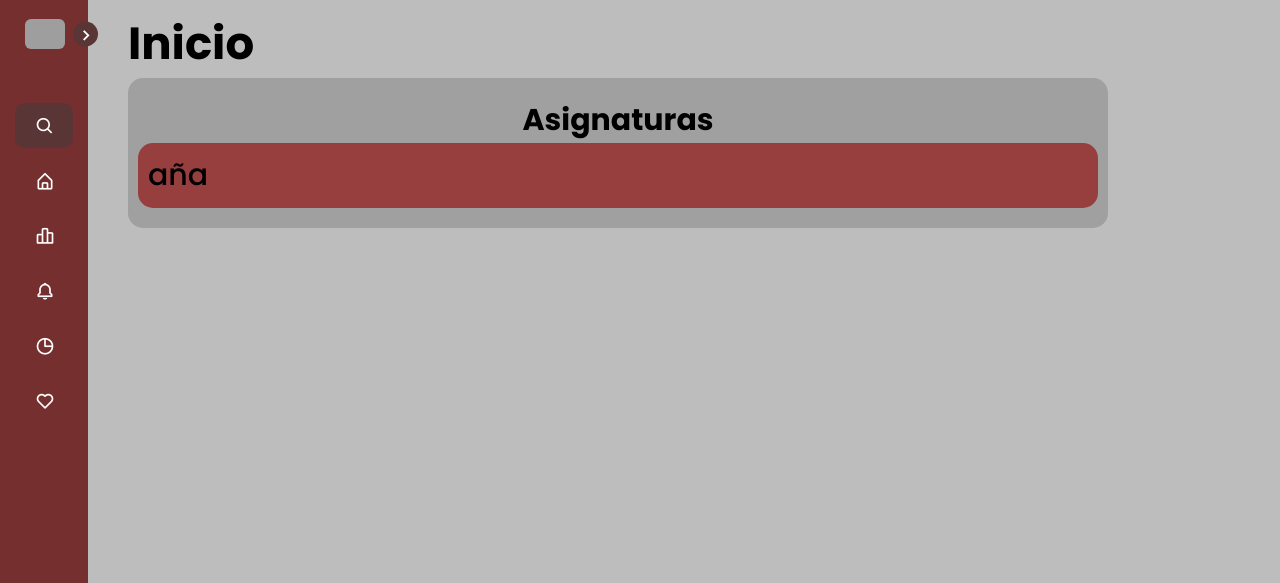
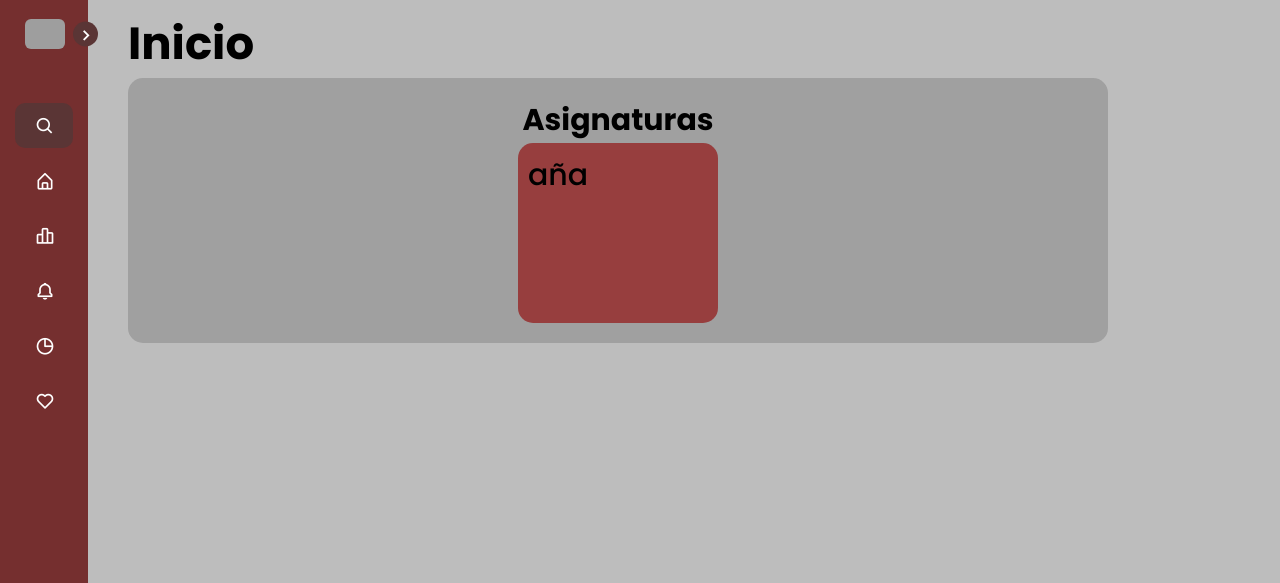
Before and after one commit to fsadriann/guanentino_responda, a PHP site: page /proyecto-final/home.html in a window 1280 px wide. Shown: the top 583 px of the page. Run offline with PHP 8.4, Linux system fonts and the light colour scheme; grey boxes are pictures that could not be loaded.

Commit message:
editando la página inicio

```diff
--- a/proyecto-final/css/style.css
+++ b/proyecto-final/css/style.css
@@ -411,6 +411,7 @@ body.dark .switch::before{
     display: flex;
     flex-direction: column;
     align-items: center;
+    justify-content: space-between;
     top: 100px;
     font-size: 30px;
     font-weight: 500;
@@ -421,8 +422,9 @@ body.dark .switch::before{
 }
 
 .subject-container{
+    width: 200px;
+    height: 180px;
     padding: 10px;
-    width: 960px;
     background-color: var(--primary-color);
     border-radius: 15px;
 }
```
